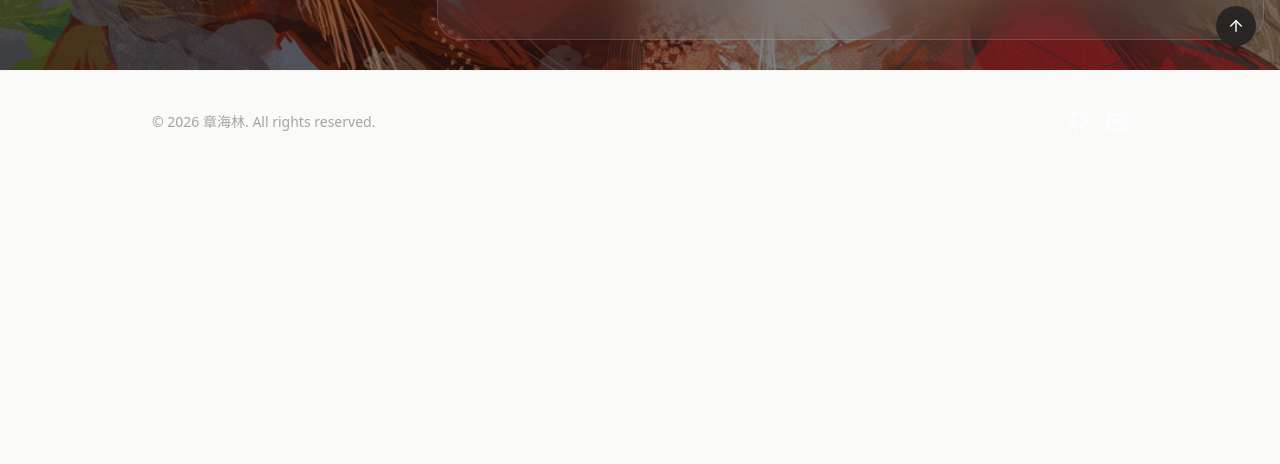
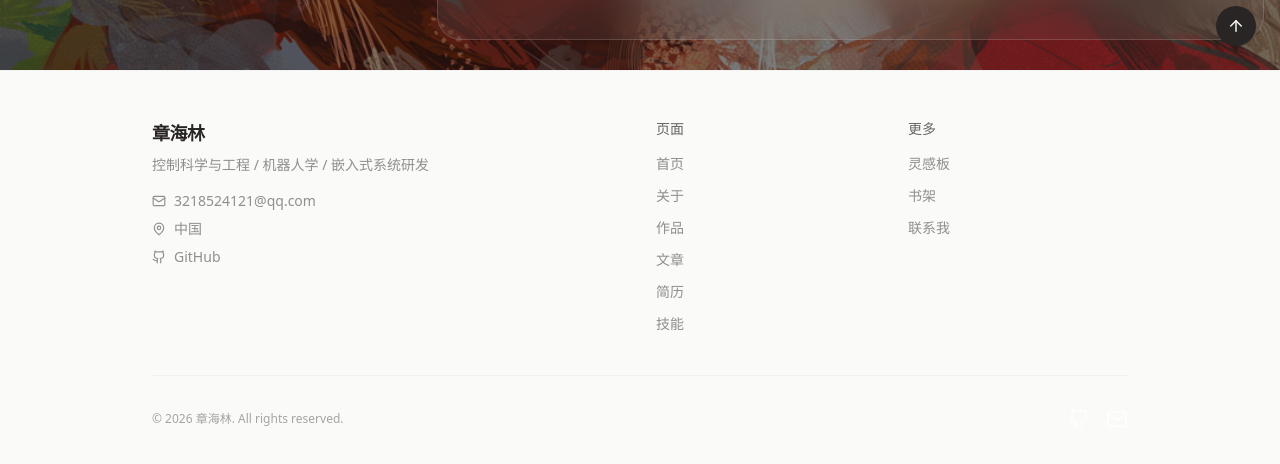
Before and after one commit to zhl3218524121-sys/zhl3218524121-sys.github.io, a React (Vite) app: page /#/ in a window 1280 px wide. Shown: the part 730-1194 px from the top of the page. Before the commit the page ends 903 px from the top, so only its background shows below. Built offline with nearby package versions, Linux system fonts and the light colour scheme.

Commit message:
ui: enhance footer with sitemap and contact info

```diff
--- a/src/components/Footer.jsx
+++ b/src/components/Footer.jsx
@@ -1,16 +1,94 @@
+import { Link } from 'react-router-dom'
+import { Mail, MapPin, Github } from 'lucide-react'
 import SocialIcons from './SocialIcons'
 import { useJsonData } from '../hooks/useJsonData'
 
+const footerLinks = [
+  {
+    title: '页面',
+    links: [
+      { label: '首页', path: '/' },
+      { label: '关于', path: '/about' },
+      { label: '作品', path: '/works' },
+      { label: '文章', path: '/articles' },
+      { label: '简历', path: '/resume' },
+      { label: '技能', path: '/skills' },
+    ],
+  },
+  {
+    title: '更多',
+    links: [
+      { label: '灵感板', path: '/gallery' },
+      { label: '书架', path: '/books' },
+      { label: '联系我', path: '/contact' },
+    ],
+  },
+]
+
 export default function Footer() {
   const { data: config } = useJsonData('/data/config.json')
+  const site = config?.site
+  const social = config?.social
 
   return (
-    <footer className="border-t border-stone-200/30 dark:border-stone-700/30">
-      <div className="max-w-5xl mx-auto px-6 py-10 flex flex-col sm:flex-row items-center justify-between gap-4">
-        <div className="text-sm opacity-40">
-          © {new Date().getFullYear()} {config?.site?.name || 'ZMING'}. All rights reserved.
+    <footer className="border-t border-stone-200/30 dark:border-stone-700/30 bg-stone-50/50 dark:bg-stone-900/30">
+      <div className="max-w-5xl mx-auto px-6 py-12">
+        <div className="grid grid-cols-1 sm:grid-cols-2 lg:grid-cols-4 gap-8 mb-10">
+          {/* 品牌信息 */}
+          <div className="lg:col-span-2">
+            <Link to="/" className="text-lg font-semibold tracking-tight hover:opacity-70 transition-opacity">
+              {site?.name || 'Zhang Hailin'}
+            </Link>
+            <p className="text-sm opacity-50 mt-2 mb-4 max-w-sm">
+              {site?.tagline || '控制科学与工程 / 机器人学 / 嵌入式系统研发'}
+            </p>
+            <div className="space-y-2 text-sm opacity-50">
+              {site?.email && (
+                <a href={`mailto:${site.email}`} className="flex items-center gap-2 hover:opacity-100 transition-opacity">
+                  <Mail size={14} />
+                  {site.email}
+                </a>
+              )}
+              <div className="flex items-center gap-2">
+                <MapPin size={14} />
+                中国
+              </div>
+              {social?.github && (
+                <a href={social.github} target="_blank" rel="noopener noreferrer" className="flex items-center gap-2 hover:opacity-100 transition-opacity">
+                  <Github size={14} />
+                  GitHub
+                </a>
+              )}
+            </div>
+          </div>
+
+          {/* 链接列表 */}
+          {footerLinks.map(group => (
+            <div key={group.title}>
+              <h3 className="text-sm font-medium mb-3 opacity-70">{group.title}</h3>
+              <ul className="space-y-2">
+                {group.links.map(link => (
+                  <li key={link.path}>
+                    <Link
+                      to={link.path}
+                      className="text-sm opacity-50 hover:opacity-100 transition-opacity"
+                    >
+                      {link.label}
+                    </Link>
+                  </li>
+                ))}
+              </ul>
+            </div>
+          ))}
         </div>
-        <SocialIcons social={config?.social} />
+
+        {/* 底部栏 */}
+        <div className="pt-8 border-t border-stone-200/30 dark:border-stone-700/30 flex flex-col sm:flex-row items-center justify-between gap-4">
+          <div className="text-xs opacity-40">
+            © {new Date().getFullYear()} {site?.name || 'Zhang Hailin'}. All rights reserved.
+          </div>
+          <SocialIcons social={social} />
+        </div>
       </div>
     </footer>
   )
```
